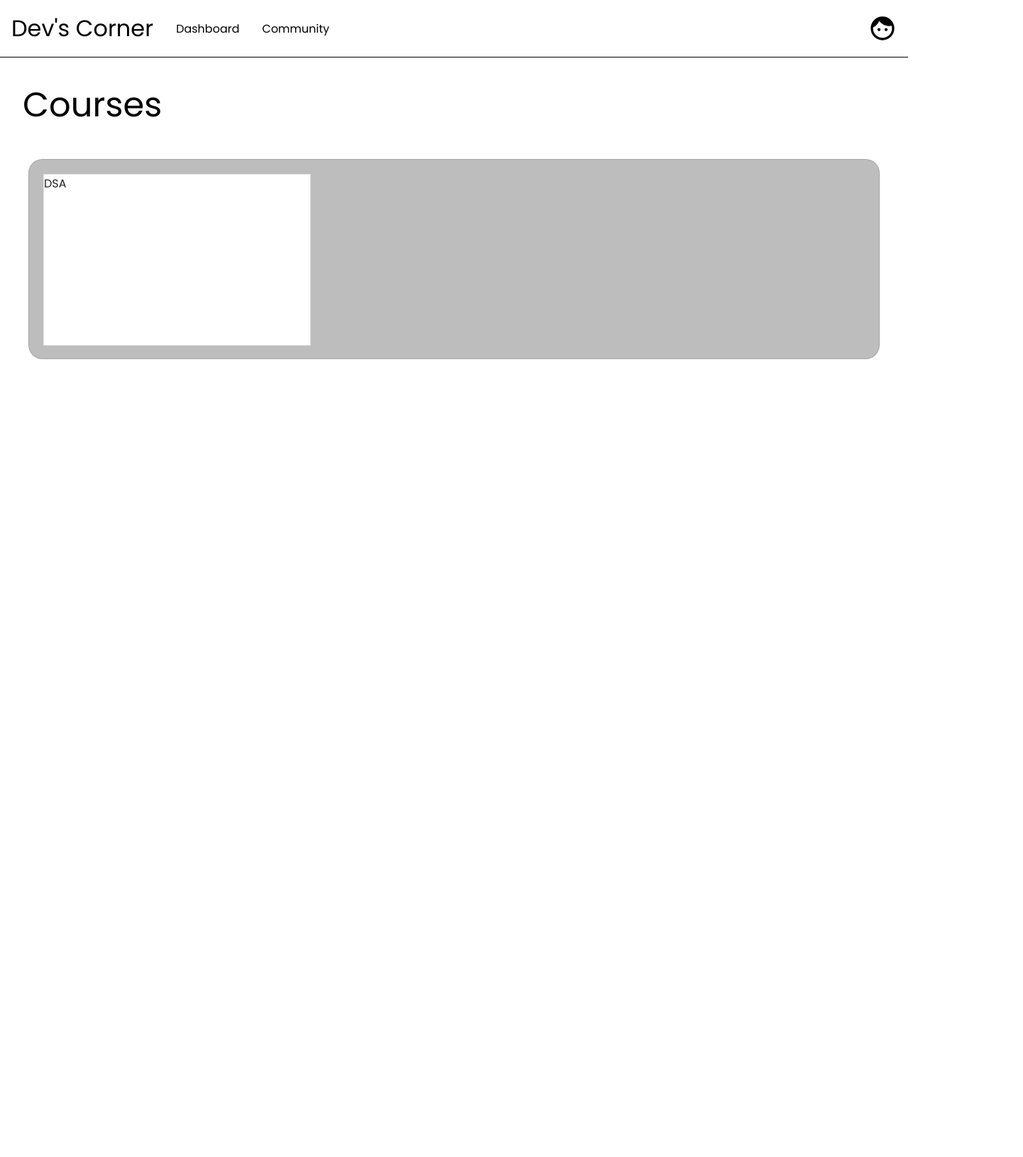
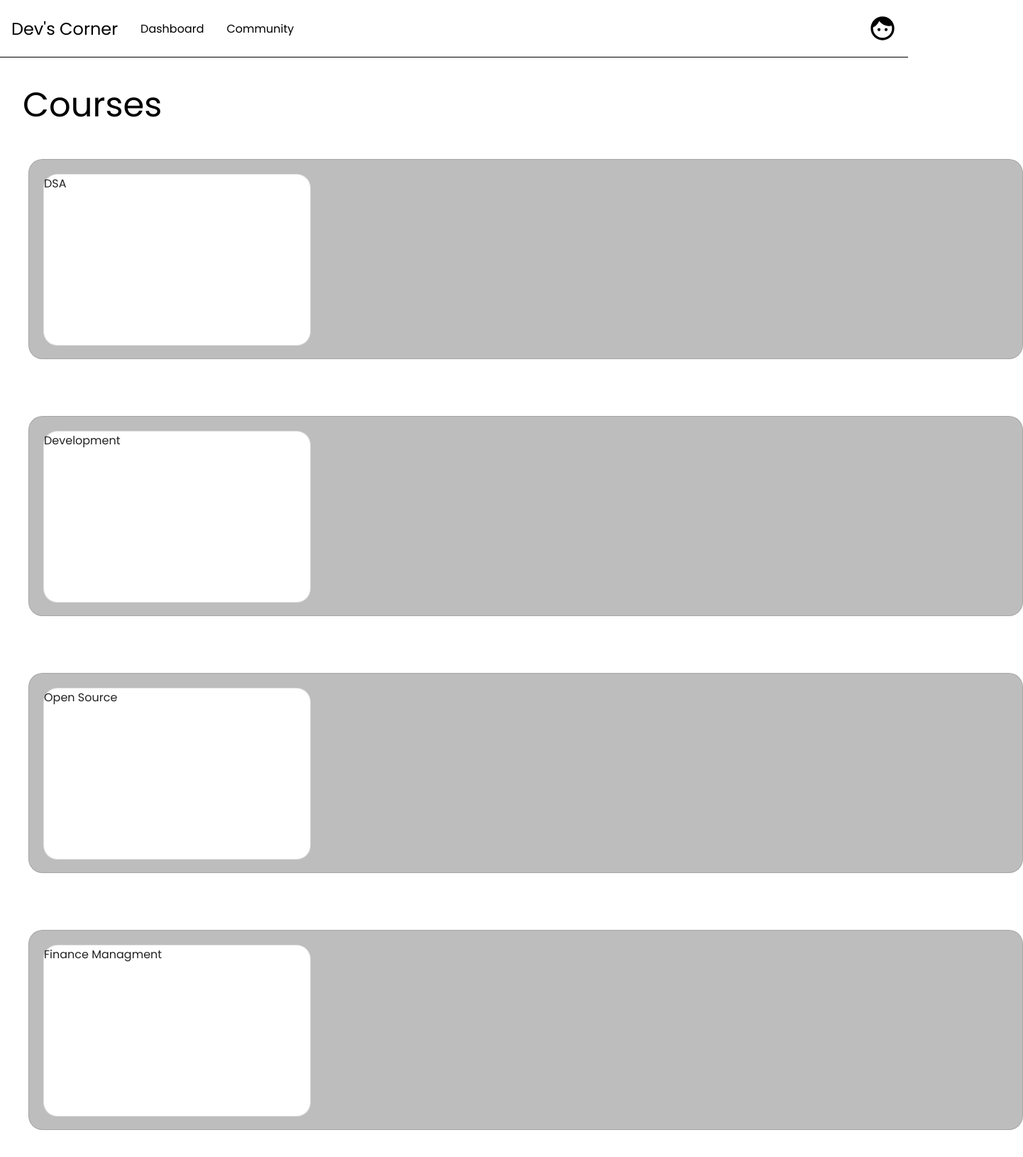
Before and after one commit to Rishikesh-Guptha/devs-corner, a React (Create React App) app: page /Dashboard in a window 1280 px wide. Shown: the whole page at 71% size, 1442 px wide, since content can reach past the window. Before the commit the page ends 800 px from the top, so only its background shows below. Built offline with nearby package versions, Linux system fonts and the light colour scheme.

Commit message:
Modified the dashboard and Navbar components

```diff
--- a/src/pages/dashboard/Dashboard.jsx
+++ b/src/pages/dashboard/Dashboard.jsx
@@ -14,10 +14,23 @@ const Dashboard = () => {
         <p className="headings">
           Courses
         </p>
-       <Box sx={{display: 'flex','& > :not(style)': {m: 5,width: 1400,height: 280,},}}>
+       <Box sx={{display: 'flex',flexDirection: 'column','& > :not(style)': {m: 5,width: 1400,height: 280,},}}>
       {/* <Paper variant="outlined" /> */}
+
       <Paper variant="outlined" square elevation={20} sx={{backgroundColor:'#bdbdbd', borderRadius:5, i:100}} >
-      <Paper variant="outlined" square sx={{backgroundColor:'white',width:375, height: 240 ,m:2.5 }}>DSA</Paper>
+      <Paper variant="outlined" square sx={{backgroundColor:'white',width:375, height: 240 ,m:2.5, borderRadius:5 }}>DSA</Paper>
+      </Paper>
+
+      <Paper variant="outlined" square elevation={20} sx={{backgroundColor:'#bdbdbd', borderRadius:5, i:100}} >
+      <Paper variant="outlined" square sx={{backgroundColor:'white',width:375, height: 240 ,m:2.5,borderRadius:5 }}>Development</Paper>
+      </Paper>
+
+      <Paper variant="outlined" square elevation={20} sx={{backgroundColor:'#bdbdbd', borderRadius:5, i:100}} >
+      <Paper variant="outlined" square sx={{backgroundColor:'white',width:375, height: 240 ,m:2.5,borderRadius:5 }}>Open Source</Paper>
+      </Paper>
+
+      <Paper variant="outlined" square elevation={20} sx={{backgroundColor:'#bdbdbd', borderRadius:5, i:100}} >
+      <Paper variant="outlined" square sx={{backgroundColor:'white',width:375, height: 240 ,m:2.5,borderRadius:5 }}>Finance Managment</Paper>
       </Paper>
 
     </Box>
--- a/src/pages/navbar2/Navbar2.css
+++ b/src/pages/navbar2/Navbar2.css
@@ -35,7 +35,7 @@
 .title {
     margin-left: 2rem;
     margin-top: 1rem;
-    font-size: xx-large;
+    font-size: x-large;
 }
 
 .main-text {
@@ -63,9 +63,9 @@ link {
 }
 
 .dashboard:hover {
-    opacity: .8;
+    opacity: .7;
 }
 
 .community:hover {
-    opacity: .8;
+    opacity: .7;
 }
```
